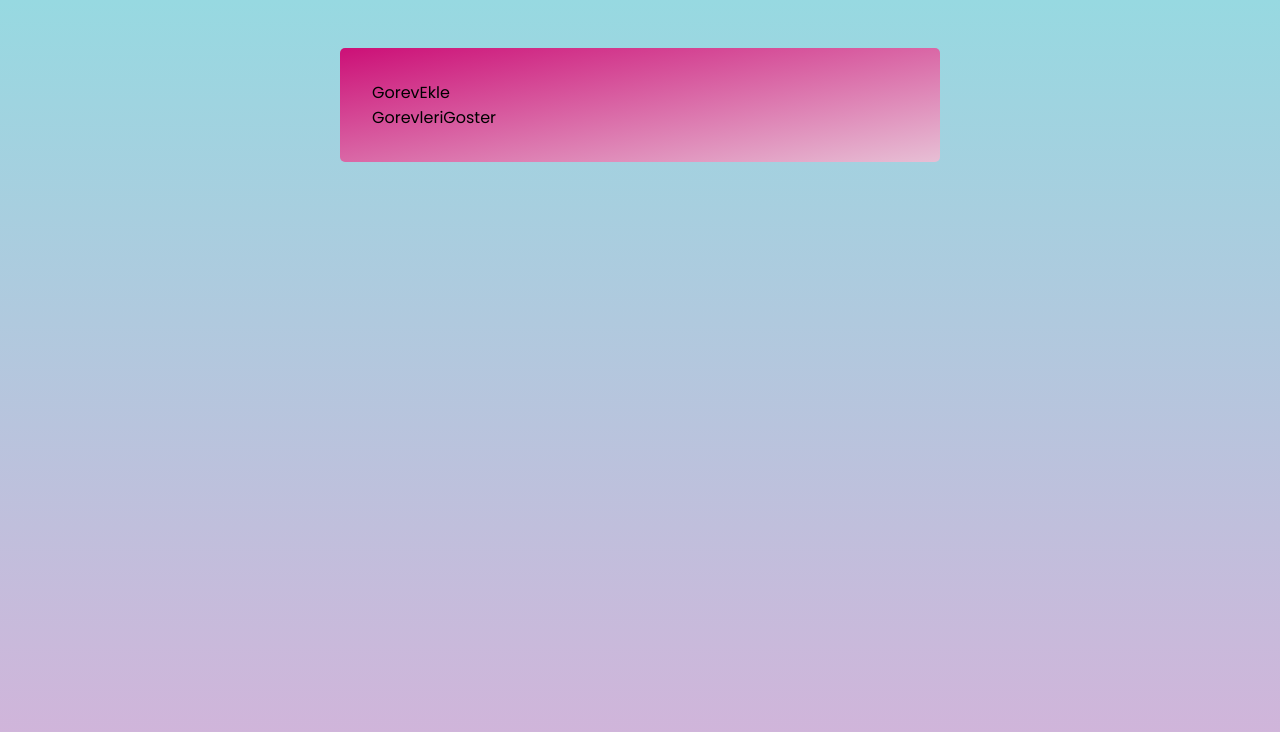
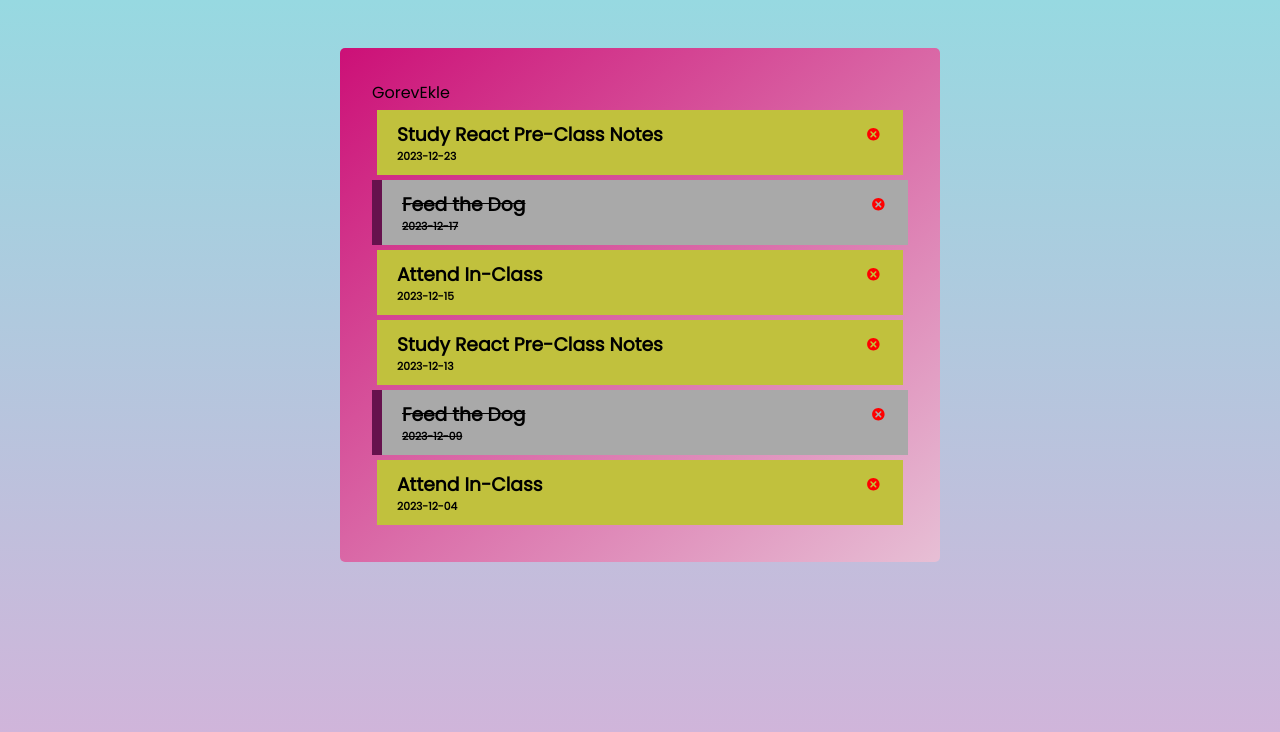
Before and after one commit to KazimAkyol/myCodes_React, a React (Create React App) app in the folder react/RC-08-Todo-App/: page / in a window 1280 px wide. Shown: the top 732 px of the page. Built offline with nearby package versions, Linux system fonts and the light colour scheme.

Commit message:
47.commit

```diff
--- a/react/RC-08-Todo-App/src/components/GorevleriGoster.jsx
+++ b/react/RC-08-Todo-App/src/components/GorevleriGoster.jsx
@@ -1,9 +1,27 @@
-import React from 'react'
+import React from "react";
+import { TiDelete } from "react-icons/ti";
 
-const GorevleriGoster = (yapilacak) => {
+const GorevleriGoster = ({ yapilacak, setYapilacak }) => {
   return (
-    <div>GorevleriGoster</div>
-  )
-}
+    <div>
+      {yapilacak.map((a) => (
+        <div className={a.isDone === true ? "done" : "gorev"}>
+          <h3>
+            {a.text}
 
-export default GorevleriGoster
+            <TiDelete
+              style={{ color: "red" }}
+              onClick={() =>
+                setYapilacak(yapilacak.filter((x) => x.id !== a.id))
+              }
+            />
+          </h3>
+
+          <h6>{a.day}</h6>
+        </div>
+      ))}
+    </div>
+  );
+};
+
+export default GorevleriGoster;
--- a/react/RC-08-Todo-App/src/pages/Home.jsx
+++ b/react/RC-08-Todo-App/src/pages/Home.jsx
@@ -5,15 +5,14 @@ import GorevleriGoster from "../components/GorevleriGoster";
 import Data from "../helper/Data";
 
 const Home = () => {
-
-    const[yapilacak,setYapilacak] = useState(Data);
-    // console.log(yapilacak);
+  const [yapilacak, setYapilacak] = useState(Data);
+  // console.log(yapilacak);
 
   return (
     <div>
       <GorevEkle />
 
-      <GorevleriGoster yapilacak={yapilacak} />
+      <GorevleriGoster yapilacak={yapilacak} setYapilacak={setYapilacak} />
     </div>
   );
 };
```
